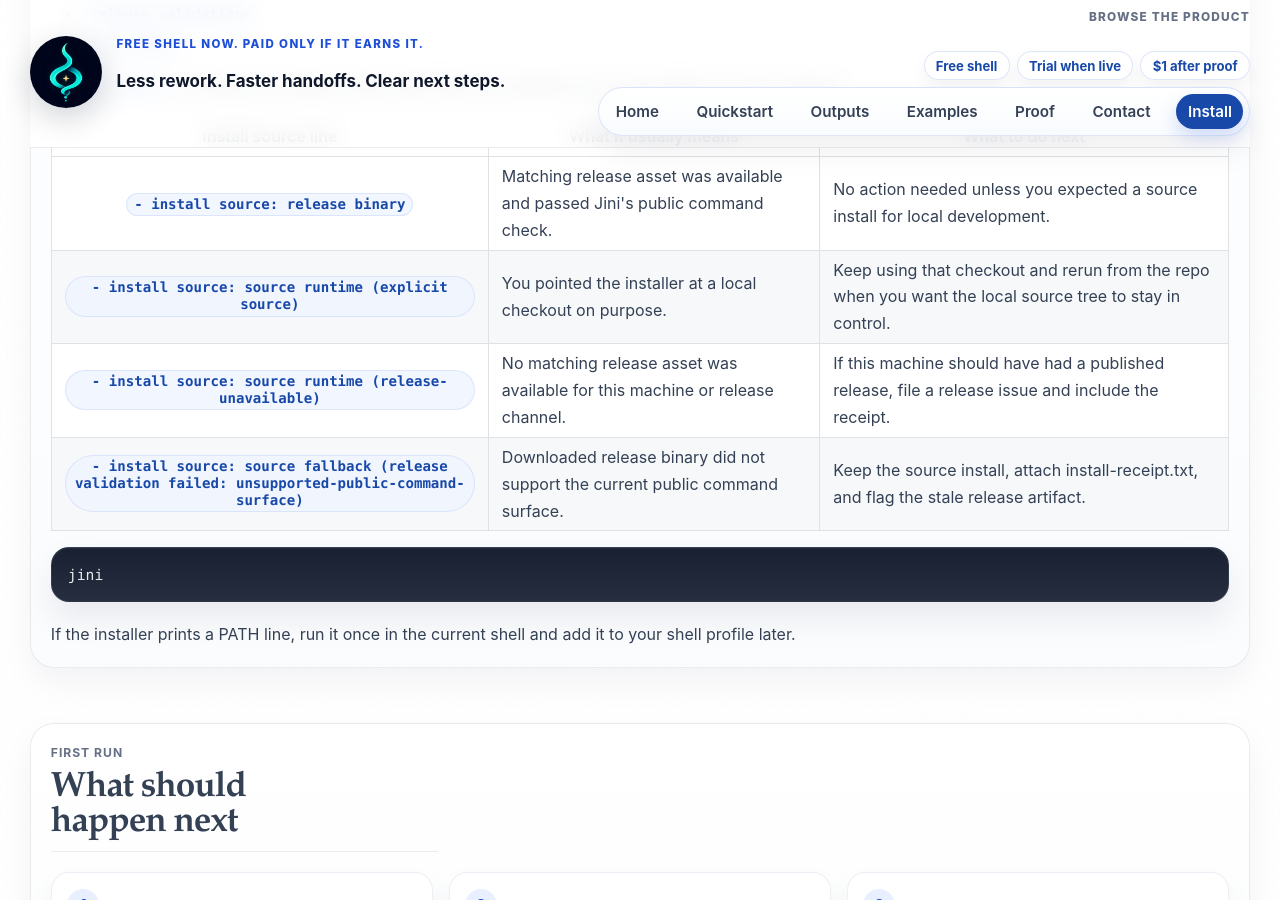
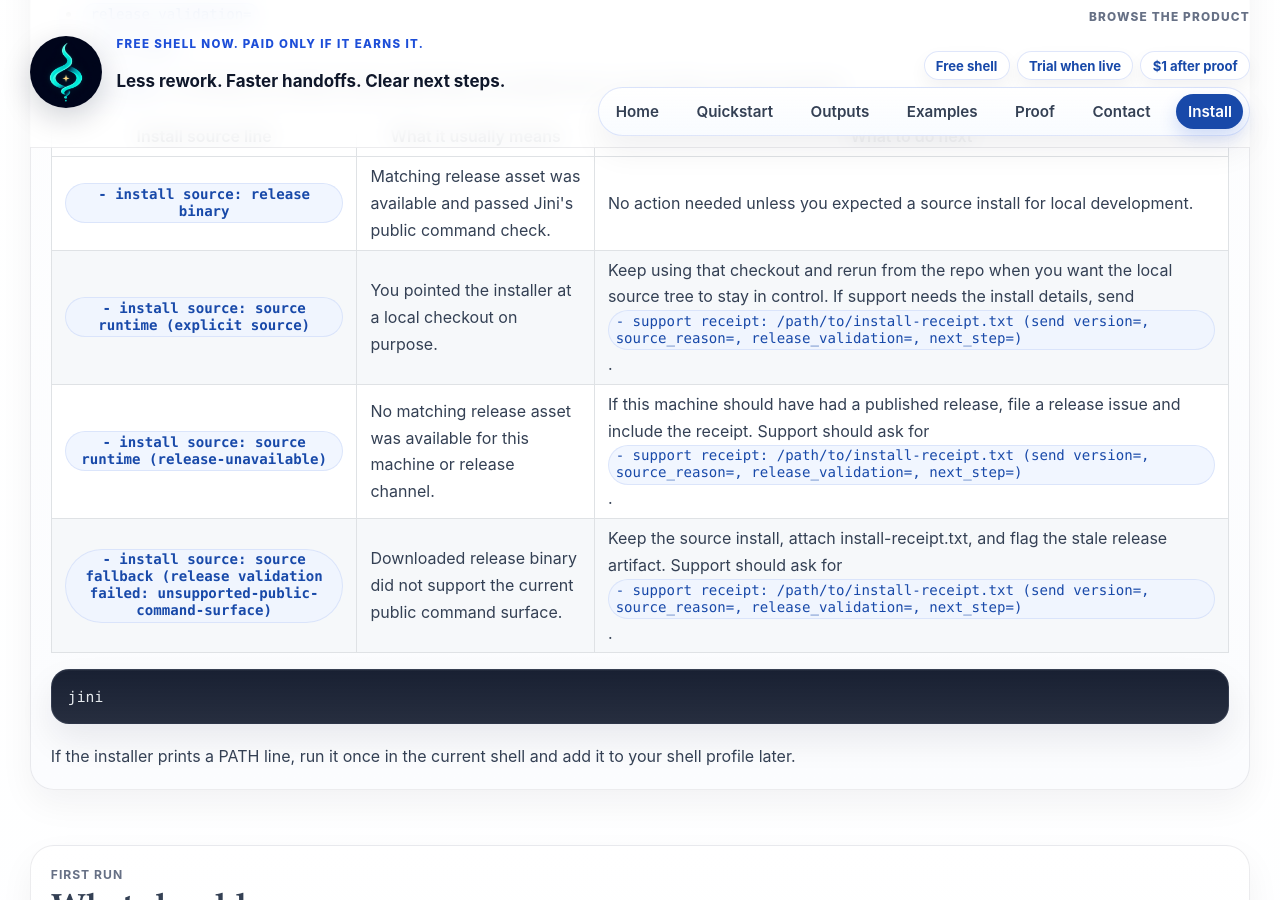
Before and after one commit to maridlabsai/jini, a Jekyll site: the page built from docs/install.md, in a window 1280 px wide and 900 px high, scrolled down 2168 px. Built offline with Jekyll 4.4.1, drawn with Linux system fonts in a browser that asks for light colours.

Commit message:
Repeat support receipt line in install table

```diff
--- a/docs/install.md
+++ b/docs/install.md
@@ -93,17 +93,17 @@
       <tr>
         <th scope="row"><code>- install source: source runtime (explicit source)</code></th>
         <td>You pointed the installer at a local checkout on purpose.</td>
-        <td>Keep using that checkout and rerun from the repo when you want the local source tree to stay in control.</td>
+        <td>Keep using that checkout and rerun from the repo when you want the local source tree to stay in control. If support needs the install details, send <code>- support receipt: /path/to/install-receipt.txt (send version=, source_reason=, release_validation=, next_step=)</code>.</td>
       </tr>
       <tr>
         <th scope="row"><code>- install source: source runtime (release-unavailable)</code></th>
         <td>No matching release asset was available for this machine or release channel.</td>
-        <td>If this machine should have had a published release, file a release issue and include the receipt.</td>
+        <td>If this machine should have had a published release, file a release issue and include the receipt. Support should ask for <code>- support receipt: /path/to/install-receipt.txt (send version=, source_reason=, release_validation=, next_step=)</code>.</td>
       </tr>
       <tr>
         <th scope="row"><code>- install source: source fallback (release validation failed: unsupported-public-command-surface)</code></th>
         <td>Downloaded release binary did not support the current public command surface.</td>
-        <td>Keep the source install, attach install-receipt.txt, and flag the stale release artifact.</td>
+        <td>Keep the source install, attach install-receipt.txt, and flag the stale release artifact. Support should ask for <code>- support receipt: /path/to/install-receipt.txt (send version=, source_reason=, release_validation=, next_step=)</code>.</td>
       </tr>
     </tbody>
   </table>
```
Also changed, not shown: tests/test_public_cli_docs.py (+6 -0 lines).
